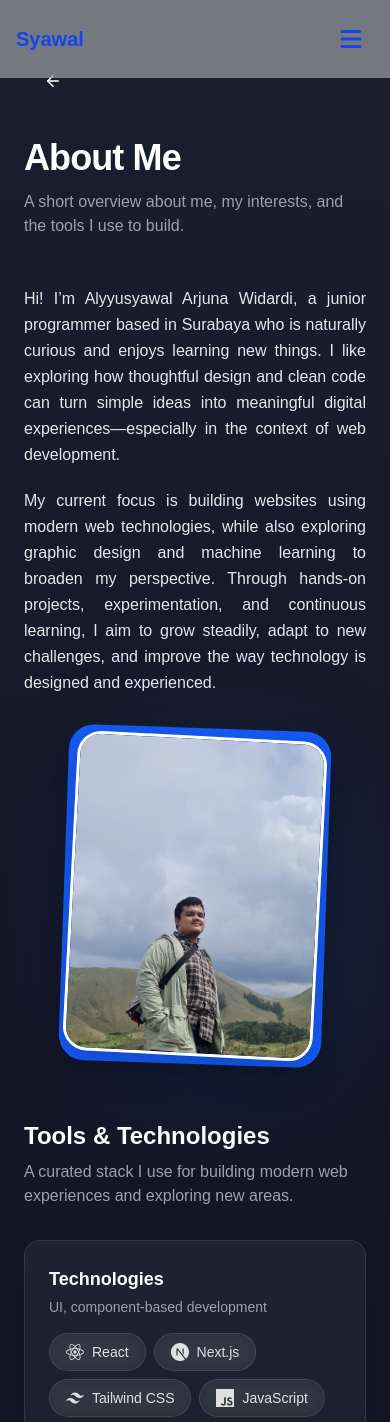
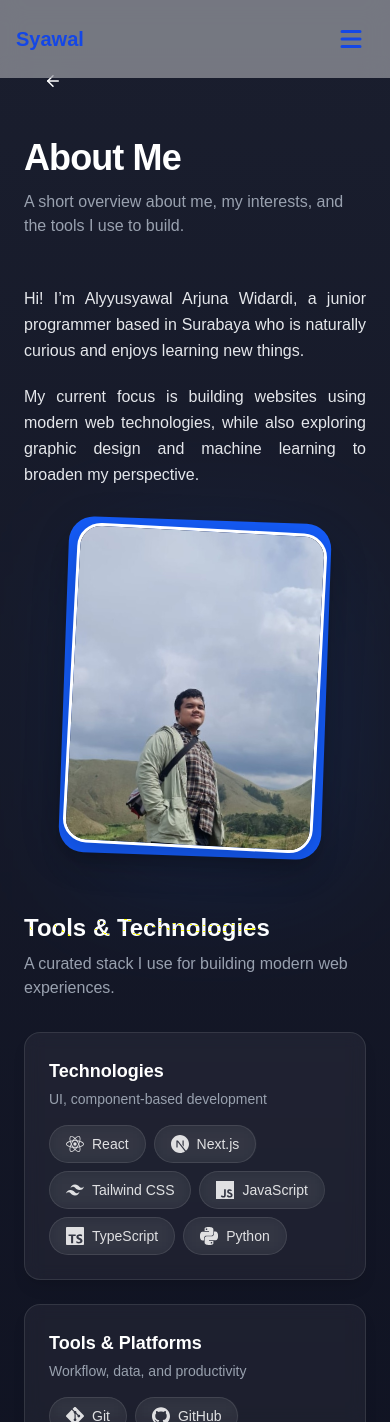
Before and after one commit to alyyusyawal121/Alyyusyawal-Portfolio, a Next.js app: page /about in a window 390 px wide. Shown: the top 1422 px of the page. Built offline with nearby package versions, Linux system fonts and the light colour scheme.

Commit message:
firtcommit

```diff
--- a/app/about/page.tsx
+++ b/app/about/page.tsx
@@ -2,6 +2,9 @@
 
 import { motion } from "framer-motion";
 import BackButton from "../../components/BackButton";
+import type { ReactNode } from "react";
+import type { IconType } from "react-icons";
+
 import {
   SiNextdotjs,
   SiReact,
@@ -18,8 +21,24 @@ import {
   SiJupyter,
 } from "react-icons/si";
 
+/* =======================
+   TYPES
+======================= */
+type TechBadgeProps = {
+  icon: IconType;
+  label: string;
+};
 
-function TechBadge({ icon: Icon, label }) {
+type TechCardProps = {
+  title: string;
+  subtitle?: string;
+  children: ReactNode;
+};
+
+/* =======================
+   COMPONENTS
+======================= */
+function TechBadge({ icon: Icon, label }: TechBadgeProps) {
   return (
     <div className="flex items-center gap-2 rounded-full border border-white/10 bg-white/5 px-4 py-2 text-sm text-white/85 backdrop-blur hover:bg-white/10 transition">
       <Icon className="text-lg" />
@@ -28,18 +47,23 @@ function TechBadge({ icon: Icon, label }) {
   );
 }
 
-function TechCard({ title, subtitle, children }) {
+function TechCard({ title, subtitle, children }: TechCardProps) {
   return (
     <div className="rounded-2xl border border-white/10 bg-white/5 p-6 shadow-lg backdrop-blur">
       <div className="mb-4">
         <h3 className="text-lg font-semibold text-white">{title}</h3>
-        {subtitle ? <p className="text-sm text-gray-400 mt-1">{subtitle}</p> : null}
+        {subtitle && (
+          <p className="text-sm text-gray-400 mt-1">{subtitle}</p>
+        )}
       </div>
       {children}
     </div>
   );
 }
 
+/* =======================
+   PAGE
+======================= */
 export default function AboutDetail() {
   return (
     <section className="min-h-screen bg-gradient-to-b from-[#1A1E2E] to-[#0E1120]">
@@ -57,7 +81,9 @@ export default function AboutDetail() {
         >
           {/* Header */}
           <div className="mb-12">
-            <h1 className="text-4xl sm:text-5xl font-bold tracking-tight">About Me</h1>
+            <h1 className="text-4xl sm:text-5xl font-bold tracking-tight">
+              About Me
+            </h1>
             <p className="mt-3 text-gray-400 max-w-2xl">
               A short overview about me, my interests, and the tools I use to build.
             </p>
@@ -65,68 +91,64 @@ export default function AboutDetail() {
 
           {/* About content */}
           <div className="grid gap-10 lg:grid-cols-2">
-            {/* Left: About Text */}
+            {/* Left */}
             <div className="space-y-5 text-base leading-relaxed text-gray-200 text-justify">
               <p>
-                Hi! I’m Alyyusyawal Arjuna Widardi, a junior programmer based in Surabaya
-                who is naturally curious and enjoys learning new things. I like exploring
-                how thoughtful design and clean code can turn simple ideas into meaningful
-                digital experiences—especially in the context of web development.
+                Hi! I’m Alyyusyawal Arjuna Widardi, a junior programmer based in
+                Surabaya who is naturally curious and enjoys learning new things.
               </p>
 
               <p>
-                My current focus is building websites using modern web technologies, while
-                also exploring graphic design and machine learning to broaden my perspective.
-                Through hands-on projects, experimentation, and continuous learning, I aim
-                to grow steadily, adapt to new challenges, and improve the way technology is
-                designed and experienced.
+                My current focus is building websites using modern web technologies,
+                while also exploring graphic design and machine learning to broaden
+                my perspective.
               </p>
             </div>
 
-            {/* Right: Profile / Highlight card */}
-        <div data-aos="zoom-in" data-aos-delay="100"
-             className="relative w-[250px] h-[320px] md:w-[290px] md:h-[380px] lg:w-[310px] lg:h-[420px] mx-auto">
-
-          {/* Glow */}
-          <div className="absolute inset-0 rounded-3xl bg-blue-500/30 blur-3xl
-                          translate-x-4 translate-y-6 opacity-40" />
-
-          {/* Blue accent */}
-          <div className="absolute inset-0 bg-blue-600 rounded-3xl rotate-2 scale-105 shadow-xl" />
-
-          {/* Foreground Card */}
-          <div className="absolute inset-0 rounded-3xl rotate-3 border-[3px] border-white
-                          overflow-hidden bg-gradient-to-br from-[#1b1f33] to-[#121525]
-                          shadow-[0_10px_40px_rgba(0,0,0,0.25)]">
-            <img src="/profile2.1.jpg" className="w-full h-full object-cover object-top" />
-          </div>
-        </div>
+            {/* Right image */}
+            <div className="relative w-[250px] h-[320px] md:w-[290px] md:h-[380px] lg:w-[310px] lg:h-[420px] mx-auto">
+              <div className="absolute inset-0 rounded-3xl bg-blue-500/30 blur-3xl translate-x-4 translate-y-6 opacity-40" />
+              <div className="absolute inset-0 bg-blue-600 rounded-3xl rotate-2 scale-105 shadow-xl" />
+              <div className="absolute inset-0 rounded-3xl rotate-3 border-[3px] border-white overflow-hidden bg-gradient-to-br from-[#1b1f33] to-[#121525] shadow-[0_10px_40px_rgba(0,0,0,0.25)]">
+                <img
+                  src="/profile2.1.jpg"
+                  alt="Profile"
+                  className="w-full h-full object-cover object-top"
+                />
+              </div>
+            </div>
           </div>
 
-          {/* Tools & Technologies */}
+          {/* Tools */}
           <div className="mt-16">
             <div className="mb-8">
-              <h2 className="text-2xl sm:text-3xl font-bold">Tools & Technologies</h2>
+              <h2 className="text-2xl sm:text-3xl font-bold">
+                Tools & Technologies
+              </h2>
               <p className="mt-2 text-gray-400 max-w-2xl">
-                A curated stack I use for building modern web experiences and exploring new areas.
+                A curated stack I use for building modern web experiences.
               </p>
             </div>
 
             <div className="grid gap-6 lg:grid-cols-2">
-              {/* Card 1 */}
-              <TechCard title="Technologies" subtitle="UI, component-based development">
+              <TechCard
+                title="Technologies"
+                subtitle="UI, component-based development"
+              >
                 <div className="flex flex-wrap gap-2">
                   <TechBadge icon={SiReact} label="React" />
                   <TechBadge icon={SiNextdotjs} label="Next.js" />
-                  <TechBadge icon={SiTailwindcss} label="Tailwind CSS" />                  <TechBadge icon={SiJavascript} label="JavaScript" />
+                  <TechBadge icon={SiTailwindcss} label="Tailwind CSS" />
+                  <TechBadge icon={SiJavascript} label="JavaScript" />
                   <TechBadge icon={SiTypescript} label="TypeScript" />
                   <TechBadge icon={SiPython} label="Python" />
                 </div>
               </TechCard>
 
-
-              {/* Card 3 */}
-              <TechCard title="Tools & Platforms" subtitle="Workflow, data, and productivity">
+              <TechCard
+                title="Tools & Platforms"
+                subtitle="Workflow, data, and productivity"
+              >
                 <div className="flex flex-wrap gap-2">
                   <TechBadge icon={SiGit} label="Git" />
                   <TechBadge icon={SiGithub} label="GitHub" />
@@ -136,18 +158,14 @@ export default function AboutDetail() {
                   <TechBadge icon={SiCanva} label="Canva" />
                   <TechBadge icon={SiJupyter} label="Jupyter Notebook" />
 
-
-                  {/* Google Colab (no official icon) */}
                   <div className="flex items-center gap-2 rounded-full border border-white/10 bg-white/5 px-4 py-2 text-sm text-white/85 backdrop-blur">
                     <span className="text-lg">🧪</span>
                     <span>Google Colab</span>
                   </div>
                 </div>
               </TechCard>
-
             </div>
 
-            {/* Optional note */}
             <p className="mt-8 text-sm text-gray-400">
               *I keep improving my stack as I learn through projects and experimentation.
             </p>
```
